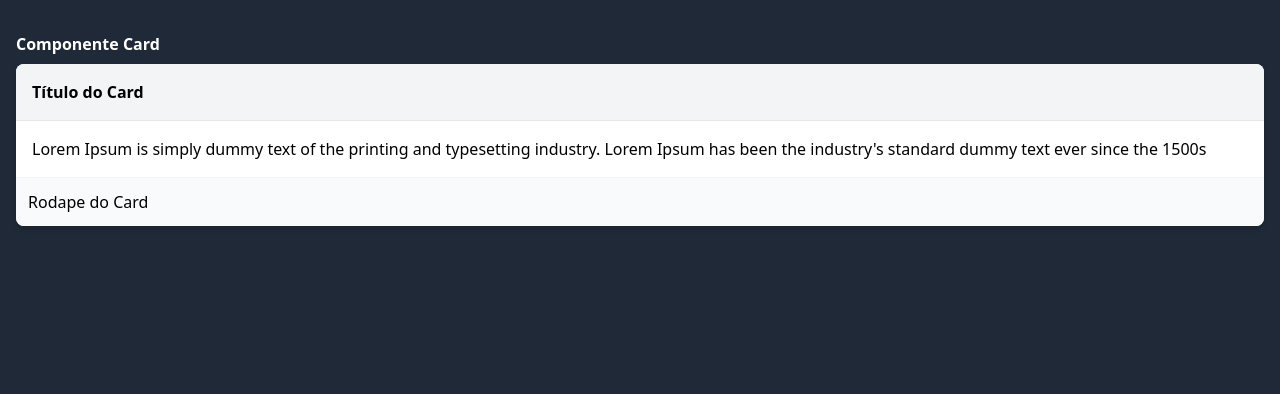
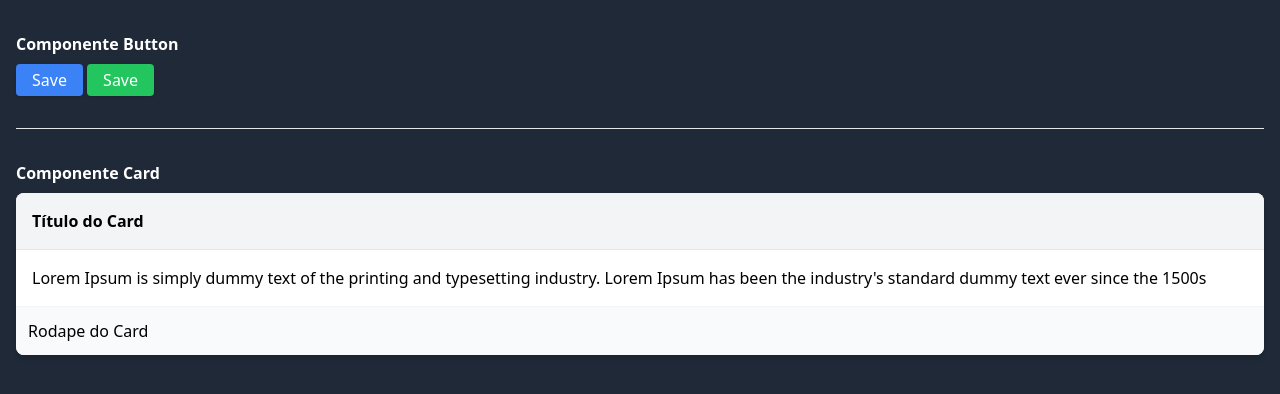
Before and after one commit to oriovaldof/tailwind-css-estudo2, a website: page src/index.html in a window 1280 px wide. Drawn offline with Linux system fonts and the light colour scheme.

Commit message:
criando componente de button

```diff
--- a/src/index.html
+++ b/src/index.html
@@ -1,5 +1,6 @@
 <!DOCTYPE html>
 <html lang="pt-br">
+
 <head>
     <meta charset="UTF-8">
     <meta http-equiv="X-UA-Compatible" content="IE=edge">
@@ -7,8 +8,25 @@
     <title>Document</title>
     <link href="/dist/output.css" rel="stylesheet">
 </head>
+
 <body class="bg-gray-800">
-    <div class="container mx-auto px-4 py-8">
+    <div class="container mx-auto px-4 py-8 space-y-8">
+        <!-- Inicio componete button -->
+        <div>
+            <h6 class="font-bold mb-2 text-white">
+                Componente Button
+            </h6>
+            <button class="btn btn-primary">
+                Save
+            </button>
+            <button class="btn btn-success">
+                Save
+            </button>
+        </div>
+        <!-- FIM componete button -->
+<hr>
+        <!-- Inicio componete card -->
+        <div>
             <h6 class="font-bold mb-2 text-white">
                 Componente Card
             </h6>
@@ -20,12 +38,16 @@
                     </h4>
                 </div>
                 <div class="card-body">
-                Lorem Ipsum is simply dummy text of the printing and typesetting industry. Lorem Ipsum has been the industry's standard dummy text ever since the 1500s
+                    Lorem Ipsum is simply dummy text of the printing and typesetting industry. Lorem Ipsum has been the
+                    industry's standard dummy text ever since the 1500s
                 </div>
                 <div class="card-footer">
                     Rodape do Card
                 </div>
             </div>
         </div>
+        <!-- FIM componete card -->
+    </div>
 </body>
+
 </html>
--- a/src/input.css
+++ b/src/input.css
@@ -3,6 +3,19 @@
 @tailwind utilities;
 
 @layer components{
+    /* btn start*/
+    .btn{
+        @apply px-4 py-1 rounded text-white shadow;
+    }
+    .btn-primary{
+        @apply bg-blue-500 hover:bg-blue-600 ;
+    }
+    .btn-success{
+        @apply bg-green-500 hover:bg-green-600 ;
+    }
+    /* btn end*/
+
+    /* Card start*/
     .card{
         @apply bg-white rounded-lg shadow-md overflow-hidden;
     }
@@ -18,4 +31,5 @@
     .card-footer{
         @apply w-full bg-gray-50 p-3 border-t border-gray-100;
     }
+     /* Card end*/
 }
```
Also changed, not shown: dist/output.css. Lines whose indentation alone changed are shown as unchanged.
